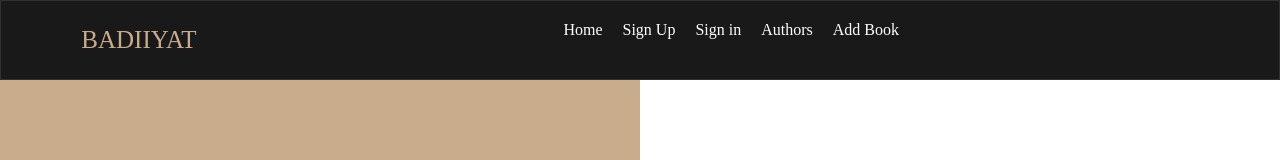
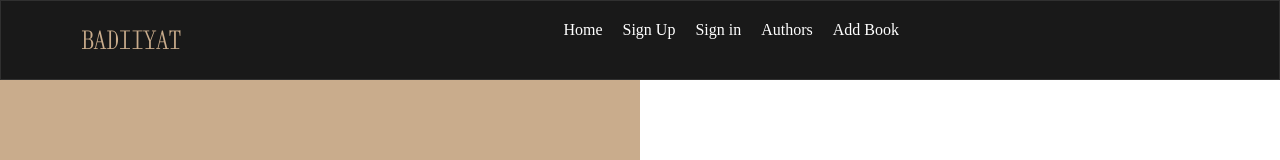
Before and after one commit to Shahzod95/DevBook, a React (Create React App) app: page /sign-in in a window 1280 px wide. Shown: the top 160 px of the page. Built offline with nearby package versions, Linux system fonts and the light colour scheme.

Commit message:
style directory add

```diff
--- a/package.json
+++ b/package.json
@@ -9,6 +9,7 @@
     "axios": "^0.21.1",
     "react": "^17.0.2",
     "react-dom": "^17.0.2",
+    "react-icons": "^4.2.0",
     "react-router-dom": "^5.2.0",
     "react-scripts": "4.0.3",
     "styled-components": "^5.3.0",
--- a/src/App.js
+++ b/src/App.js
@@ -7,7 +7,7 @@ import SignUp from "./containers/Auth/SignUp";
 import Author from "./containers/Authors/Author";
 import AddBook from "./containers/AddBook/";
 
-import "./assets/style/styles.css";
+import "./assets/css/styles.css";
 
 export default function App() {
   return (
--- a/src/assets/style/styles.css
+++ b/src/assets/css/styles.css
@@ -1,10 +1,7 @@
 @font-face {
   font-family: Rotter;
-  src: url("../fonts/RotterburgstylishfreeRegular.otf");
-  /* font-weight: 400;
-  font-style: normal;
-  font-size: 25px;
-  line-height: 36.1px; */
+  src: url('../fonts/XanhMono-Regular.ttf');
+  /* src: url("../fonts/RotterburgstylishfreeRegular.otf"); */
 }
 
 * {
@@ -132,13 +129,18 @@
     height: 36px;
     left: 81.33px;
     top: 22px;
-    font-family: url('../fonts/XanhMono-Regular.ttf');
+    font-family: Rotter;
+    font-size: 25px;
     font-style: normal;
     font-weight: normal;
-    font-size: 25px;
     line-height: 144.4%;
     color: #C9AC8C;
+    transition: all .3s linear;
   }
+
+  .navbar__logo:hover {
+            text-shadow: 0 0 2px #fff;
+        }
   .navbar {
     float: right;
     margin: 10px 350px;
@@ -147,9 +149,11 @@
     position: relative;
     color: #fff;
     padding: 10px 10px 28px 10px;
-    transition: all .3s linear;
+    border-bottom: transparent;
+    transition: all .5s linear;
   }
 
   .navbar-link:hover {
     border-bottom: 1px solid #fff;
+
   }
--- a/src/containers/AddBook/AddBook.js
+++ b/src/containers/AddBook/AddBook.js
@@ -1,6 +1,6 @@
 import React, { useState } from 'react';
 import BookImg from '../../assets/images/bookImage.svg';
-import {StyledInput, Img1, StyledCounter, AuthorLeft, TextArea, AuthorRight, Paragraph, Button, H2} from '../../assets/style/AuthorStyles';
+import {StyledInput, Img1, StyledCounter, AuthorLeft, TextArea, AuthorRight, Paragraph, Button, H2} from '../../style/AuthorStyles';
 
 const AddBook = () => {
 
--- a/src/containers/Auth/SignIn.js
+++ b/src/containers/Auth/SignIn.js
@@ -1,6 +1,6 @@
 import React, { useCallback, useEffect, useState, useMemo, useRef } from "react";
 import { useHistory, useLocation, useParams, Link } from "react-router-dom";
-import '../../assets/style/styles.css';
+import '../../assets/css/styles.css';
 import SignInImg from "../../assets/images/login.svg";
 import Axios from '../../utils/axios';
 
--- a/src/containers/Auth/SignUp.js
+++ b/src/containers/Auth/SignUp.js
@@ -1,12 +1,12 @@
 import React, { useState } from "react";
 import { Link } from "react-router-dom";
-import '../../assets/style/styles.css';
+import '../../assets/css/styles.css';
 import SignUpImg from "../../assets/images/registry.svg";
 
 export default function SignUp() {
   const [value, setValue] = useState({
-    firstname: "",
-    lastname: "",
+    firstName: "",
+    lastName: "",
     phone: "",
     email: "",
     password: ""
@@ -38,8 +38,9 @@ export default function SignUp() {
             <div className="auth-input">
               <input
                 type="text"
+                name="firstName"
                 placeholder="First name"
-                value={value.firstname}
+                value={value.firstName}
                 onChange={inputHandler}
               />
             </div>
@@ -47,8 +48,9 @@ export default function SignUp() {
             <div className="auth-input">
               <input
                 type="text"
+                name="lastName"
                 placeholder="Last name"
-                value={value.lastname}
+                value={value.lastName}
                 onChange={inputHandler}
               />
             </div>
@@ -56,6 +58,7 @@ export default function SignUp() {
             <div className="auth-input">
               <input
                 type="tel"
+                name="phone"
                 placeholder="Enter phone"
                 value={value.phone}
                 onChange={inputHandler}
@@ -65,6 +68,7 @@ export default function SignUp() {
             <div className="auth-input">
               <input
                 type="email"
+                name="email"
                 placeholder="Enter email"
                 value={value.email}
                 onChange={inputHandler}
@@ -74,6 +78,7 @@ export default function SignUp() {
             <div className="auth-input">
               <input
                 type="password"
+                name="password"
                 placeholder="Enter password"
                 value={value.password}
                 onChange={inputHandler}
--- a/src/containers/Authors/Author.js
+++ b/src/containers/Authors/Author.js
@@ -1,6 +1,6 @@
 import React, { useState } from 'react';
 import AuthorImg from '../../assets/images/author.svg';
-import {StyledInput, Img, StyledCounter, AuthorLeft, TextArea, AuthorRight, Paragraph, Button, H2} from '../../assets/style/AuthorStyles';
+import {StyledInput, Img, StyledCounter, AuthorLeft, TextArea, AuthorRight, Paragraph, Button, H2} from '../../style/AuthorStyles';
 
 const Author = () => {
 
```
Also changed, not shown: src/style/AuthorStyles.js (renamed from src/assets/style/AuthorStyles.js), src/style/color.js (renamed from src/assets/style/color.js), 1 other file (tests, documents, lock files or other folders).
